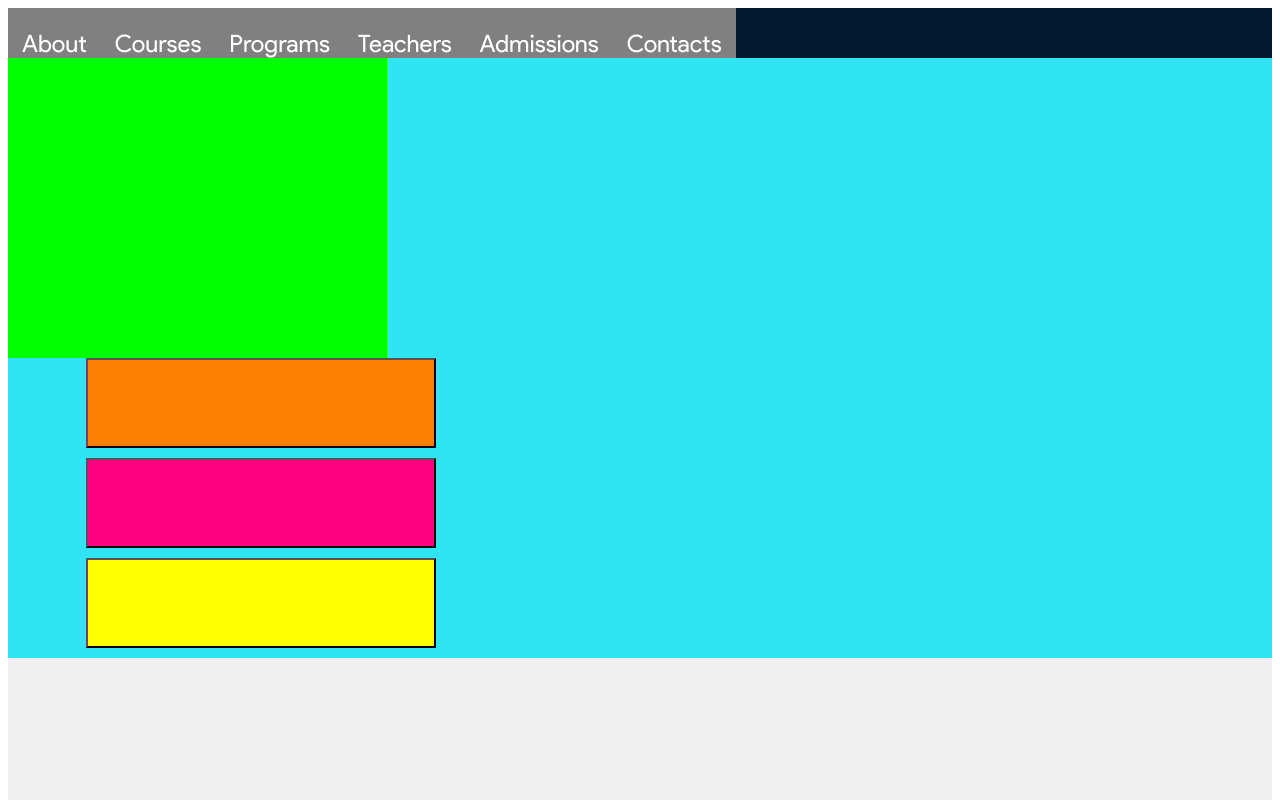
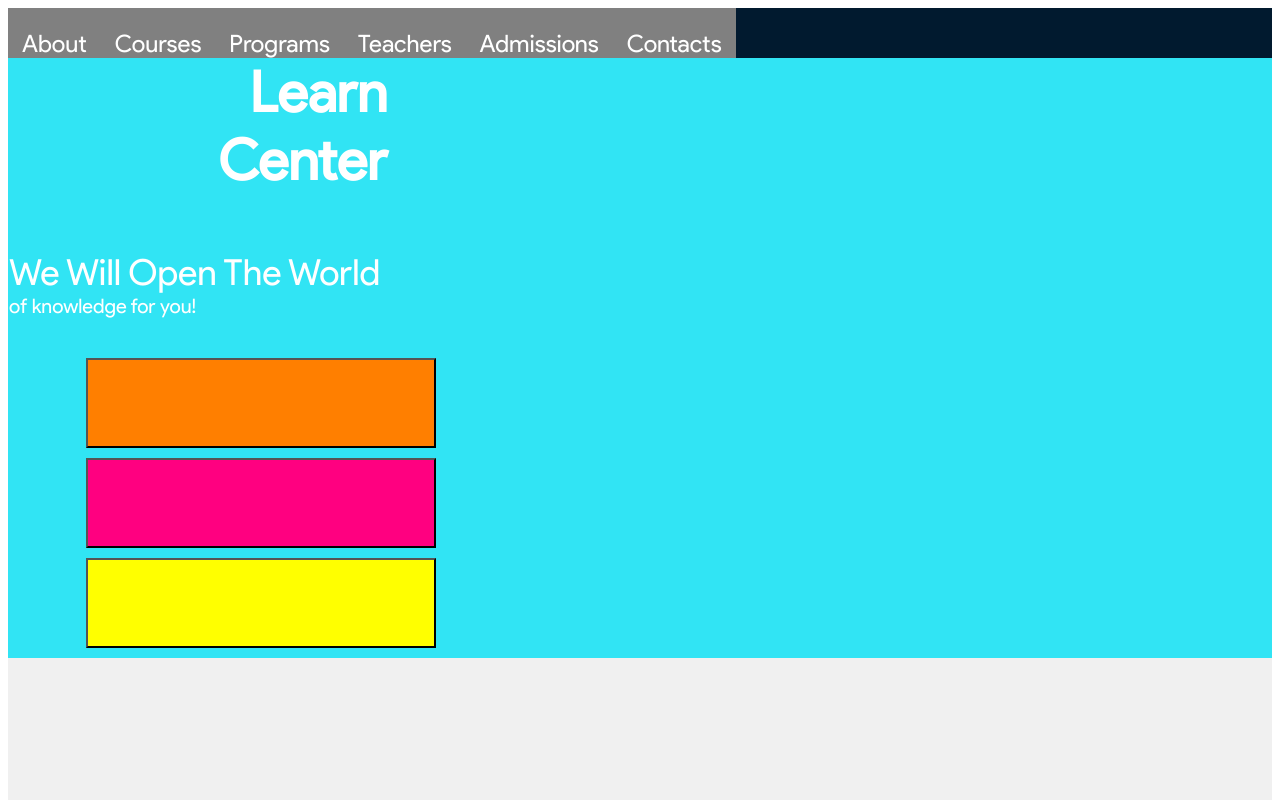
Before and after one commit to jacobssss14/EmpTech-Project, a plain HTML site: page index.html in a window 1280 px wide. Shown: the top 800 px of the page. Drawn offline with Linux system fonts and the light colour scheme.

Commit message:
v0.4.6 -added more elements to the header (WIP)

```diff
--- a/index.html
+++ b/index.html
@@ -1,7 +1,7 @@
 <!--
 Empowerment Technologies Project
 Started Tues Sep 18 12:33PST
-Version 0.4.5
+Version 0.4.6
 Created by Olympus
 -->
 <!DOCTYPE html>
@@ -28,6 +28,16 @@ Created by Olympus
 
   <div class="header1"> <!-- main overview -->
         <div id="div2">  <!-- learn center logo -->
+
+            <h3 id="learncenter"> Learn </br> Center </h1>
+
+        <div class="motto1">
+          <p class="line"> We Will Open The World
+        </div>
+
+        <div class="motto1">
+            <p class="line" style="font-size: 20px;">  of knowledge for you!
+        </div>
 
         </div>
 
--- a/style.css
+++ b/style.css
@@ -1,7 +1,7 @@
 /*
 Empowerment Technologies Project
 Started Tues Sep 18 12:33PST
-Version 0.4.5
+Version 0.4.6
 Created by Olympus
 */
 
@@ -77,13 +77,31 @@ div.header1 {
 }
 
 #div2 {
-  background: lime;
   width: 30%;
   height: 50%;
   position: relative;
   top: 0;
   left: 0;
 }
+
+#learncenter {
+  color: white;
+  font-family: ProductSans;
+  text-align: right;
+  margin-top: auto;
+}
+
+.line {
+  display: block;
+  font-size: 36px;
+  color: white;
+  font-family: ProductSans;
+  margin-left: auto;
+  margin-right: auto;
+  margin-bottom: 0;
+  margin-top: 0;
+}
+
 
 #div3 {
   width: 40%;
```
